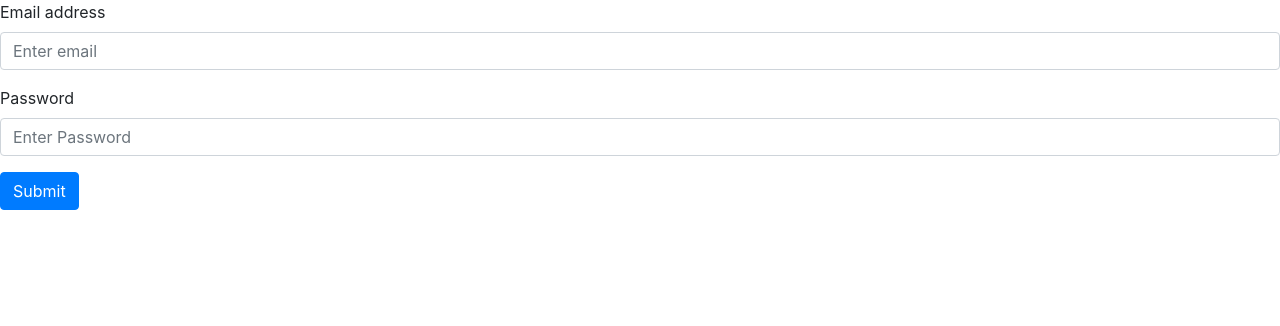
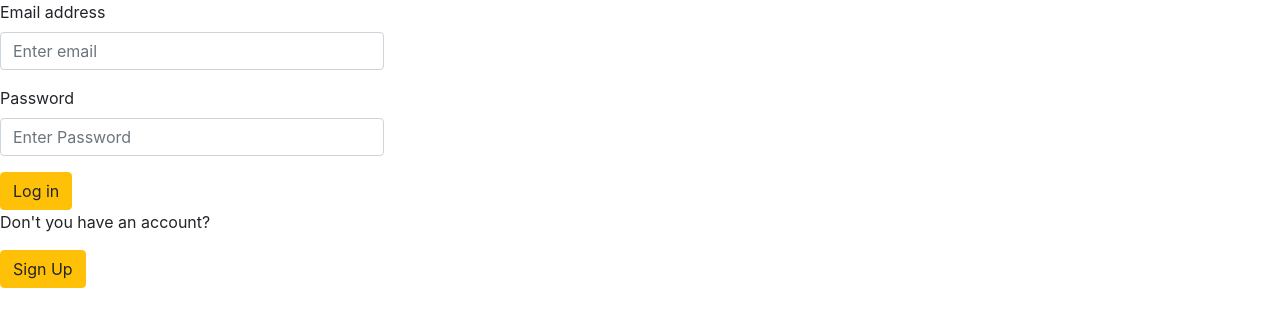
Before and after one commit to huseyingokay/CS391-Project2, a React (Create React App) app: page / in a window 1280 px wide. Shown: the top 326 px of the page. Built offline with nearby package versions, Linux system fonts and the light colour scheme.

Commit message:
login.js updated

```diff
--- a/src/screens/Login.js
+++ b/src/screens/Login.js
@@ -1,5 +1,5 @@
 import React from 'react';
-import { Button, Form } from 'react-bootstrap';
+import { Button, Form, Col } from 'react-bootstrap';
 
 class Login extends React.Component {
   constructor(props){
@@ -27,21 +27,23 @@ class Login extends React.Component {
   render() {
     return (
       <>
-        <Form action="/memes" method="" onSubmit={(e) => this.route(e)}>
+          <Form style={{width:"100%", }} action="/memes" method="" onSubmit={(e) => this.route(e)}>
               <Form.Group controlId="email">
                 <Form.Label>Email address</Form.Label>
-            <Form.Control type="email" placeholder="Enter email" onChange={(e) => this.handleSubmit(e)}/>
+                <Form.Control style={{width:'30%'}} type="email" placeholder="Enter email" onChange={(e) => this.handleSubmit(e)}/>
               </Form.Group>
 
               <Form.Group controlId="password">
                 <Form.Label>Password</Form.Label>
-            <Form.Control type="password" placeholder="Enter Password" onChange={(e) => this.handleSubmit(e)}/>
+                <Form.Control style={{width:'30%'}} type="password" placeholder="Enter Password" onChange={(e) => this.handleSubmit(e)}/>
               </Form.Group>
 
-          <Button variant="primary" type="submit">
-            Submit
+              <Button variant="warning" type="submit">
+                Log in
               </Button>
           </Form>
+          <p> Don't you have an account? </p>
+          <Button variant="warning" href="./signup"> Sign Up</Button>
       </>
     );
   }
--- a/src/screens/Signup.js
+++ b/src/screens/Signup.js
@@ -1,5 +1,4 @@
 import React from 'react';
-import ReactDOM from 'react-dom';
 //import 'bootstrap/dist/css/bootstrap.min.css';
 
 class Signup extends React.Component {
```
Also changed, not shown: 1 other file (tests, documents, lock files or other folders). Lines whose indentation alone changed are shown as unchanged.
